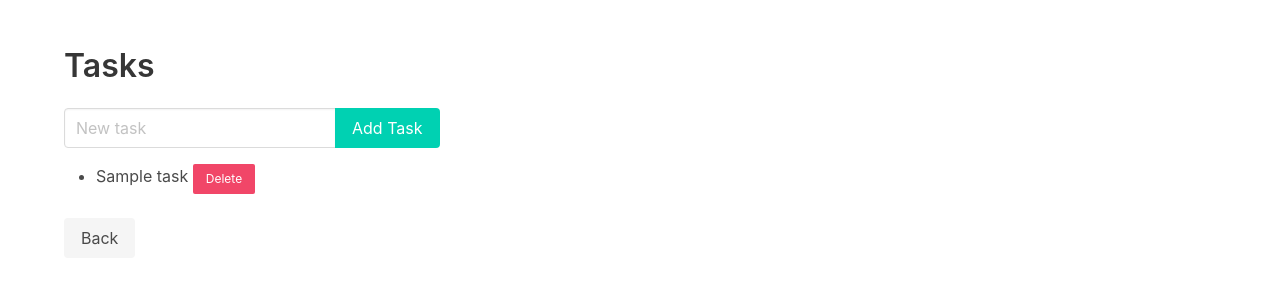
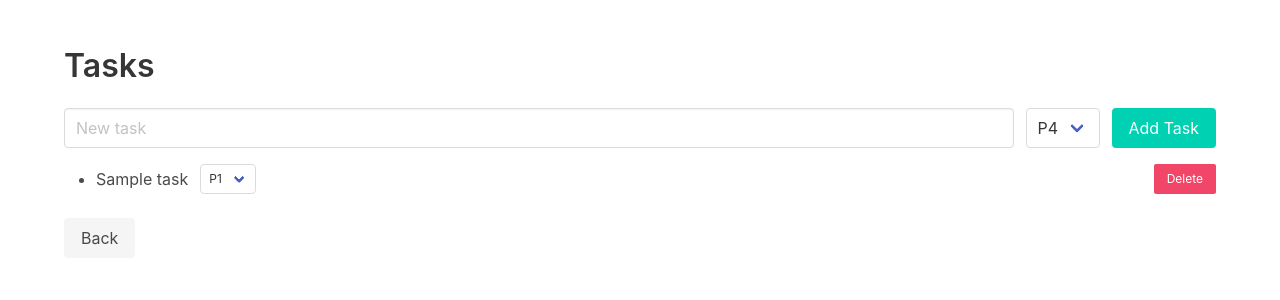
Before and after one commit to robert-p-rez/toDo, a Flask app: template templates/task_list.html in a window 1280 px wide. Shown: the top 300 px of the page. Run offline with Flask 3, Linux system fonts and the light colour scheme; the template is opened without the code that fills it: most values are stand-ins (such as "Sample title", 1, 10 or a date in 2020).

Commit message:
Assistant checkpoint: Add task priority feature with dropdown selection
Assistant generated file changes:
- models/task_model.py: Add priority to Task model
- services/task_service.py: Add priority handling to TaskService
- routes/tasks.py: Add priority routes
- templates/task_list.html: Add priority UI, Add priority input and JavaScript, Add JavaScript for priority updates

---

User prompt:

let me add a priority 1-4 to each task when i create it, defaulted to 4, and the ability to edit the priority of existing tasks by clicking on it's current priority and then selecting from a drop down list that appears

Replit-Commit-Author: Assistant
Replit-Commit-Session-Id: 157eabb6-67be-4108-bd37-23d8836f99a7

```diff
--- a/models/task_model.py
+++ b/models/task_model.py
@@ -1,4 +1,5 @@
 class Task:
-    def __init__(self, id, title):
+    def __init__(self, id, title, priority=4):
         self.id = id
         self.title = title
+        self.priority = priority
--- a/templates/task_list.html
+++ b/templates/task_list.html
@@ -12,9 +12,19 @@
         <div class="container">
             <h1 class="title">Tasks</h1>
             <form action="/tasks/add" method="post" class="mb-4">
-                <div class="field has-addons">
+                <div class="field is-grouped">
+                    <div class="control is-expanded">
+                        <input class="input" type="text" name="title" placeholder="New task" required>
+                    </div>
                     <div class="control">
-                        <input class="input" type="text" name="title" placeholder="New task" required>
+                        <div class="select">
+                            <select name="priority">
+                                <option value="1">P1</option>
+                                <option value="2">P2</option>
+                                <option value="3">P3</option>
+                                <option value="4" selected>P4</option>
+                            </select>
+                        </div>
                     </div>
                     <div class="control">
                         <button type="submit" class="button is-primary">Add Task</button>
@@ -26,10 +36,26 @@
                     <ul>
                         {% for task in tasks %}
                             <li class="mb-2">
-                                {{ task.title }}
-                                <form action="/tasks/delete/{{ task.id }}" method="post" style="display:inline;">
-                                    <button type="submit" class="button is-danger is-small">Delete</button>
-                                </form>
+                                <div class="level">
+                                    <div class="level-left">
+                                        <div class="level-item">{{ task.title }}</div>
+                                        <div class="level-item">
+                                            <div class="select is-small priority-select" data-task-id="{{ task.id }}">
+                                                <select onchange="updatePriority(this, {{ task.id }})">
+                                                    <option value="1" {% if task.priority == 1 %}selected{% endif %}>P1</option>
+                                                    <option value="2" {% if task.priority == 2 %}selected{% endif %}>P2</option>
+                                                    <option value="3" {% if task.priority == 3 %}selected{% endif %}>P3</option>
+                                                    <option value="4" {% if task.priority == 4 %}selected{% endif %}>P4</option>
+                                                </select>
+                                            </div>
+                                        </div>
+                                    </div>
+                                    <div class="level-right">
+                                        <form action="/tasks/delete/{{ task.id }}" method="post" style="display:inline;">
+                                            <button type="submit" class="button is-danger is-small">Delete</button>
+                                        </form>
+                                    </div>
+                                </div>
                             </li>
                         {% endfor %}
                     </ul>
@@ -40,5 +66,21 @@
             <a href="/" class="button is-light">Back</a>
         </div>
     </section>
+<script>
+        function updatePriority(select, taskId) {
+            const form = document.createElement('form');
+            form.method = 'POST';
+            form.action = `/tasks/update_priority/${taskId}`;
+
+            const input = document.createElement('input');
+            input.type = 'hidden';
+            input.name = 'priority';
+            input.value = select.value;
+
+            form.appendChild(input);
+            document.body.appendChild(form);
+            form.submit();
+        }
+    </script>
 </body>
 </html>
```
Also changed, not shown: routes/tasks.py (+8 -1 lines), services/task_service.py (+8 -2 lines).
